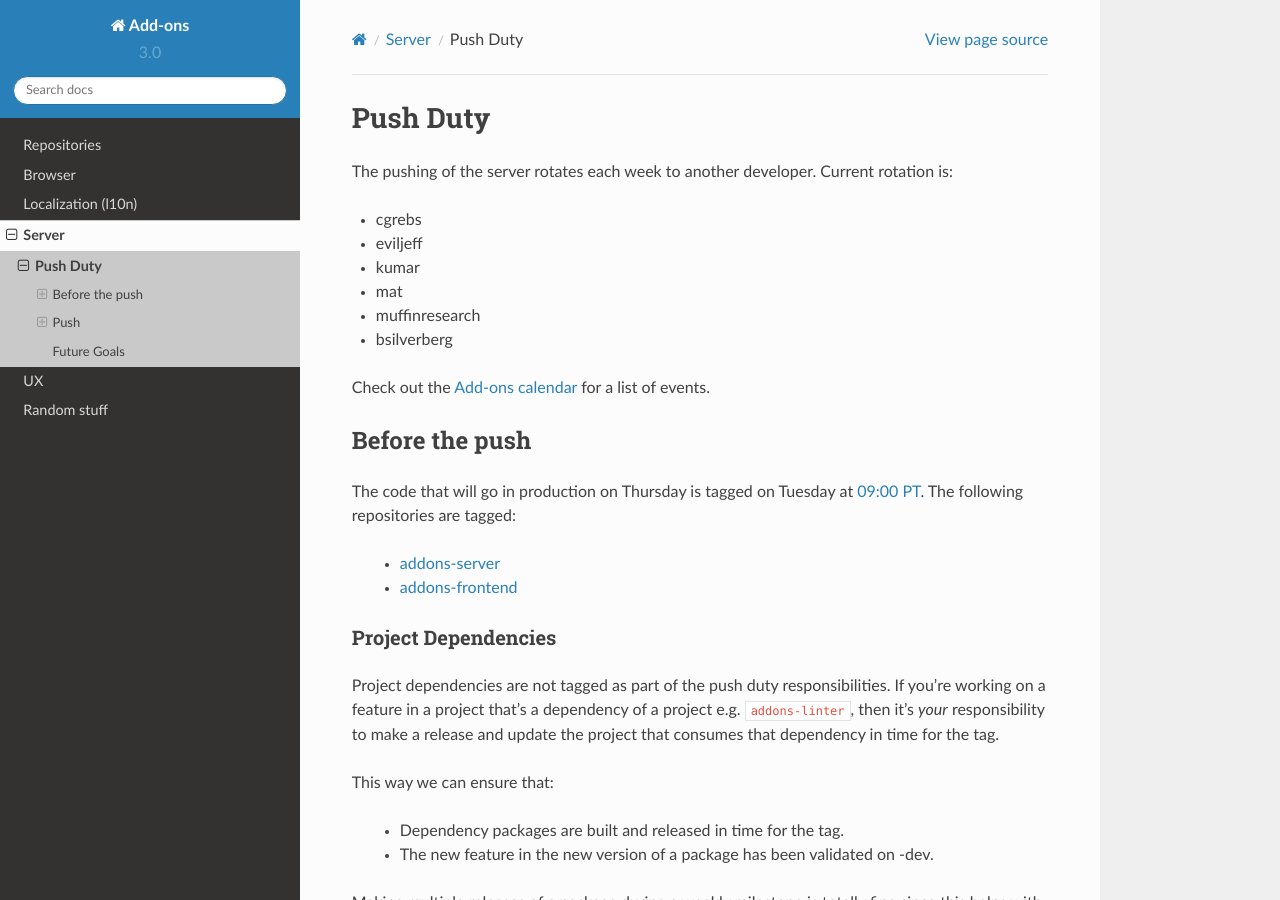
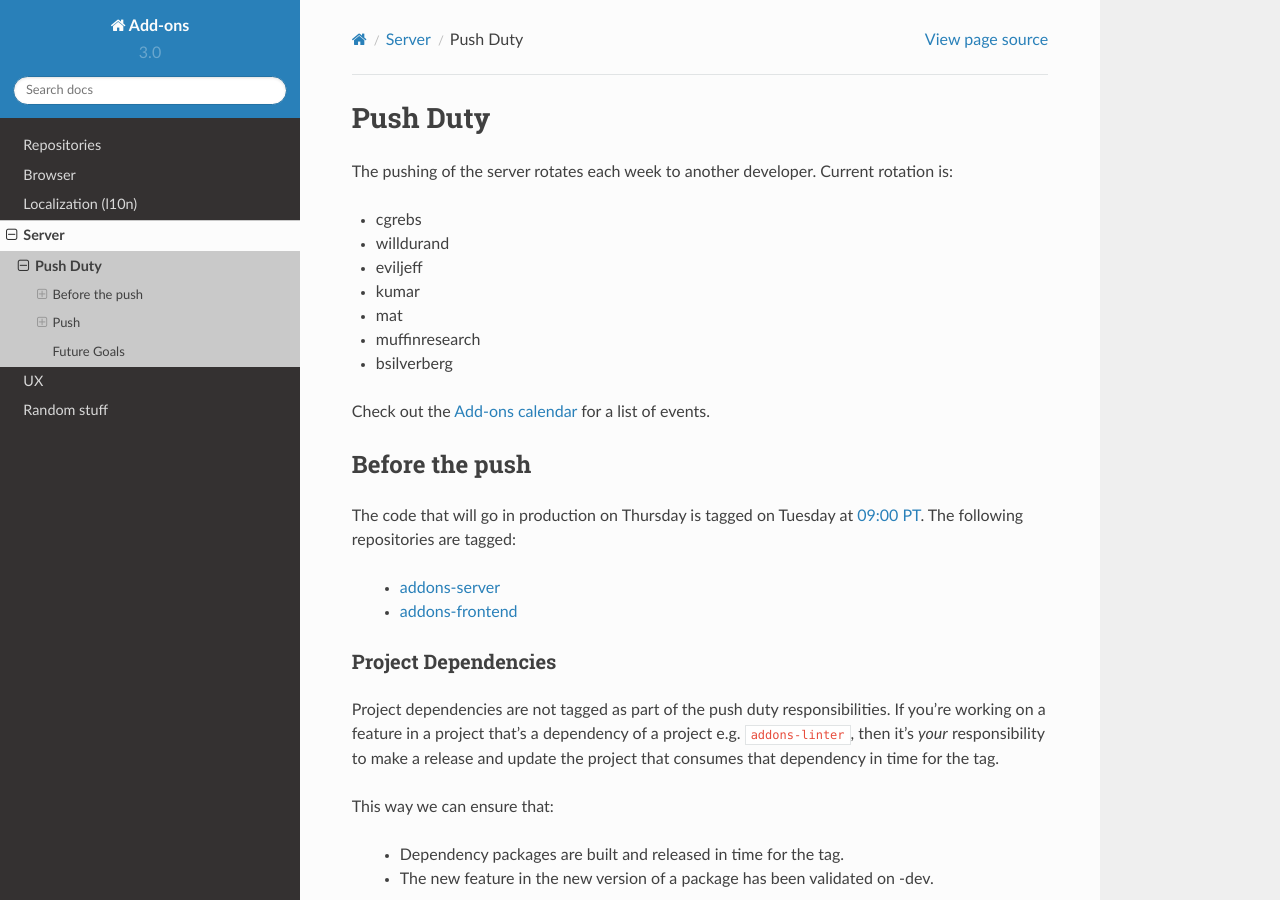
Before and after one commit to mozilla/addons, a Sphinx documentation site: the page built from docs/server/push-duty.rst, in a window 1280 px wide and 900 px high. Built offline with Sphinx 7.4.7 and the Read the Docs theme 2.0.0, drawn with Linux system fonts in a browser that asks for light colours.

Commit message:
Update push-duty.rst

```diff
--- a/docs/server/push-duty.rst
+++ b/docs/server/push-duty.rst
@@ -4,6 +4,7 @@ Push Duty
 The pushing of the server rotates each week to another developer. Current rotation is:
 
 * cgrebs
+* willdurand
 * eviljeff
 * kumar
 * mat
```
